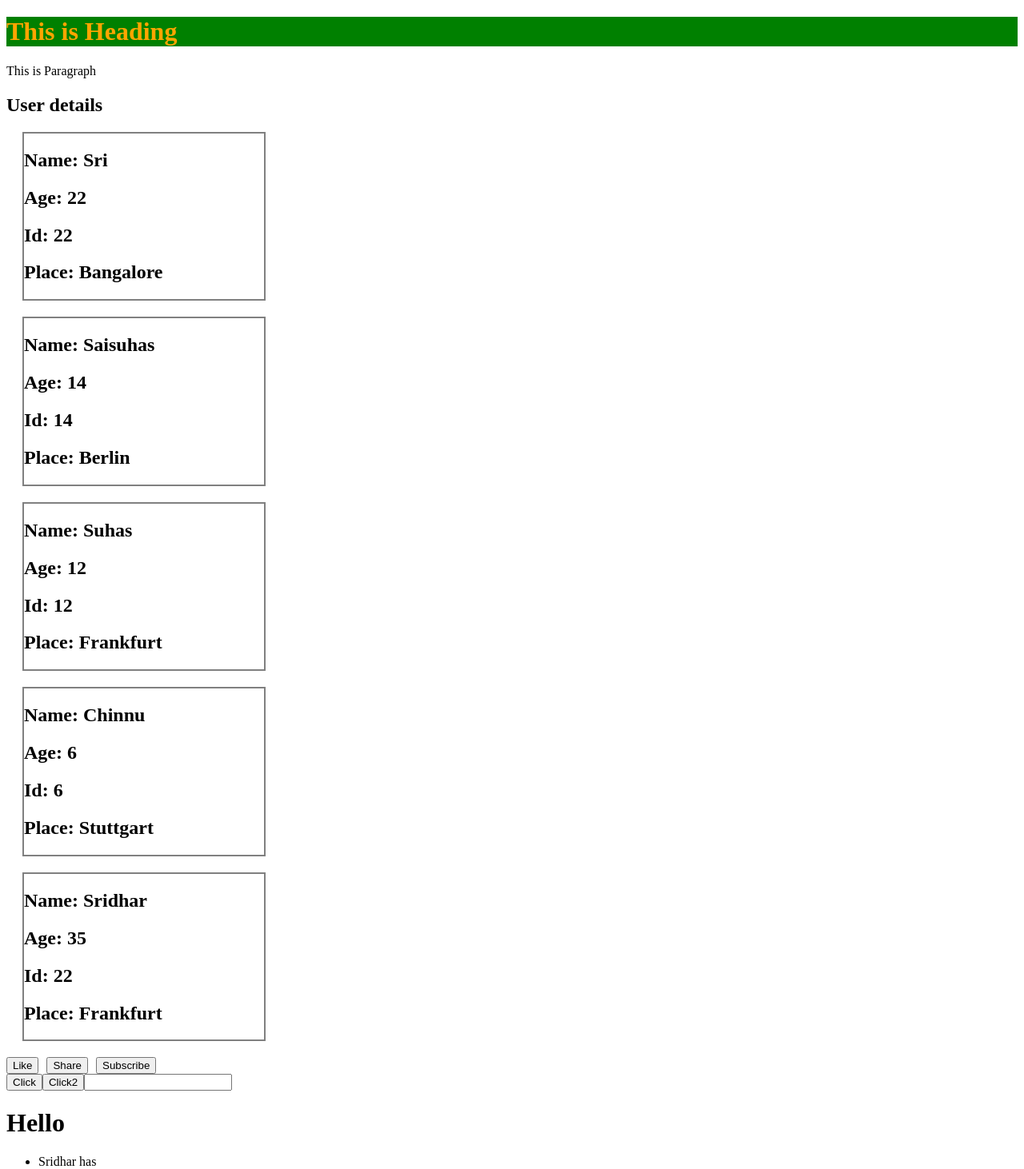
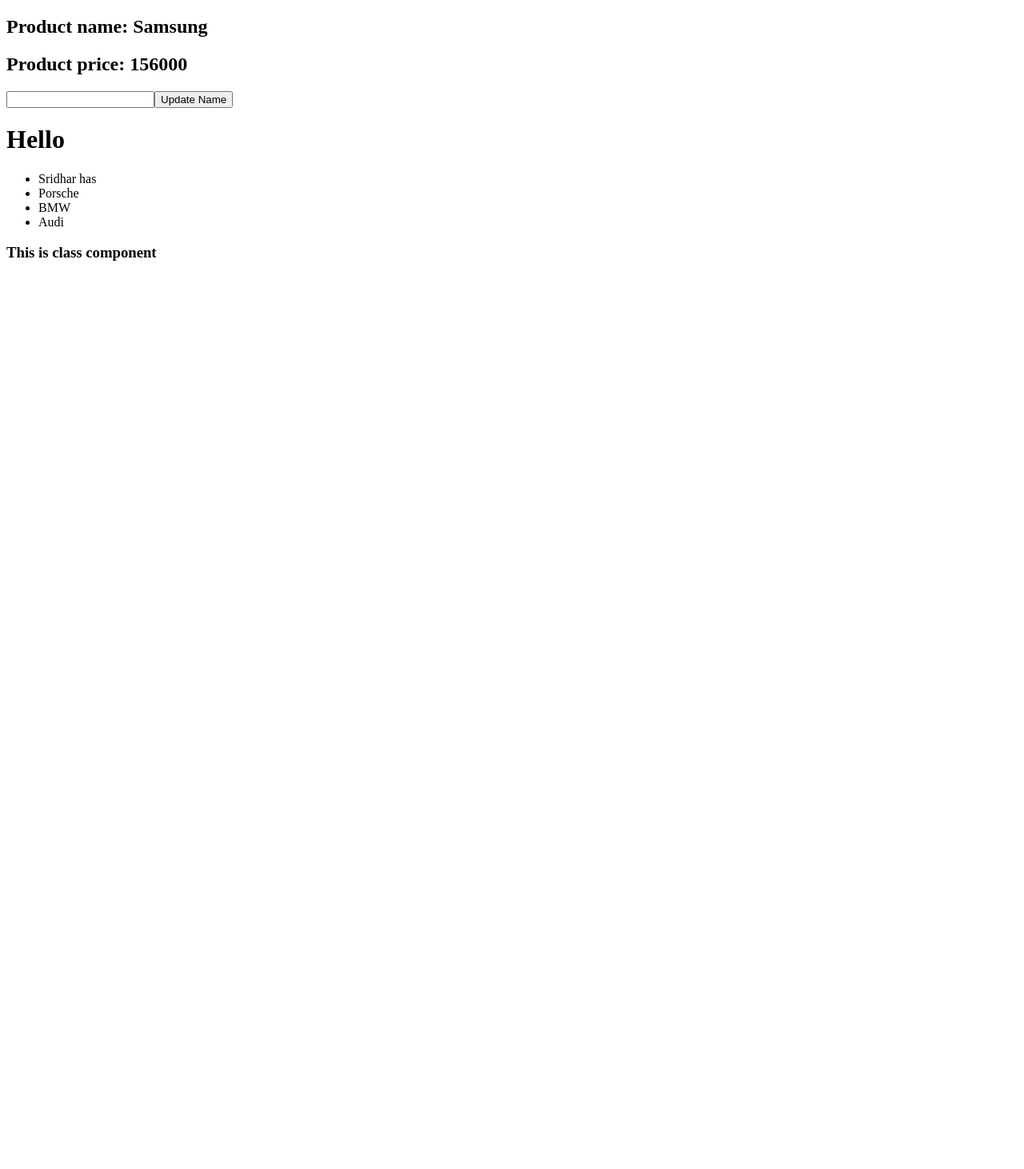
Before and after one commit to kothapallisridhar/fullstack-js, a React (Create React App) app in the folder react-app/: page / in a window 1280 px wide. Shown: the top 1462 px of the page at 80% size. After the commit the page ends 800 px from the top, so only its background shows below. Built offline with nearby package versions, Linux system fonts and the light colour scheme.

Commit message:
useState()

```diff
--- a/react-app/src/App.js
+++ b/react-app/src/App.js
@@ -1,42 +1,24 @@
+import { useState } from "react";
 import "./App.css";
-import { User } from "./User";
 
 export function App(props) {
-  console.dir(props);
-  let users = [
-    { name: "Sri", age: 22, id: 22, place: "Bangalore" },
-    { name: "Saisuhas", age: 14, id: 14, place: "Berlin" },
-    { name: "Suhas", age: 12, id: 12, place: "Frankfurt" },
-    { name: "Chinnu", age: 6, id: 6, place: "Stuttgart" },
-  ];
-
-  function displayMessage(e, num) {
-    //alert("Button clicked: " + num);
-    console.log(e.target.value);
-    console.log(e.target);
-  }
-
+  let [prodName, setProdName] = useState("Samsung");
   return (
     <>
-      <h1 className="primary" id="heading">
-        This is Heading
-      </h1>
-      <p>This is Paragraph</p>
-      <h2>User details</h2>
-      {users.map((user) => (
-        <User
-          key={user.id}
-          name={user.name}
-          id={user.id}
-          age={user.age}
-          place={user.place}
-        />
-      ))}
-      <User name="Sridhar" age={35} id={22} place="Frankfurt" />
-      <div style={{ display: "flex", gap: 10 }}>{props.children}</div>
-      <button onClick={() => alert("Hello")}>Click</button>
-      <button onClick={(e) => displayMessage(e, 10)}>Click2</button>
-      <input type="text" onChange={(e) => displayMessage(e, 10)} />
+      <h2>Product name: {prodName}</h2>
+      <h2>Product price: {156000}</h2>
+
+      <input id="pname" />
+      <button
+        onClick={() => {
+          let pname = document.getElementById("pname").value;
+          setProdName((prev) => {
+            return prev + pname;
+          });
+        }}
+      >
+        Update Name
+      </button>
     </>
   );
 }
--- a/react-app/src/User.js
+++ /dev/null
@@ -1,10 +0,0 @@
-export function User(props) {
-  return (
-    <div style={{ border: "2px solid gray", width: 300, margin: 20 }}>
-      <h2>Name: {props.name}</h2>
-      <h2>Age: {props.age}</h2>
-      <h2>Id: {props.id}</h2>
-      <h2>Place: {props.place}</h2>
-    </div>
-  );
-}
--- a/react-app/src/index.js
+++ b/react-app/src/index.js
@@ -1,7 +1,6 @@
 import React from "react";
 import ReactDOM from "react-dom/client";
 import { App } from "./App";
-
 let root = ReactDOM.createRoot(document.getElementById("root"));
 
 //root.render(h1);
@@ -22,11 +21,7 @@
 }
 root.render(
   <div>
-    <App>
-      <button>Like</button>
-      <button>Share</button>
-      <button>Subscribe</button>
-    </App>
+    <App />
     <Menu />
     <ul>
       <li id="i12">{name} has</li>
```
